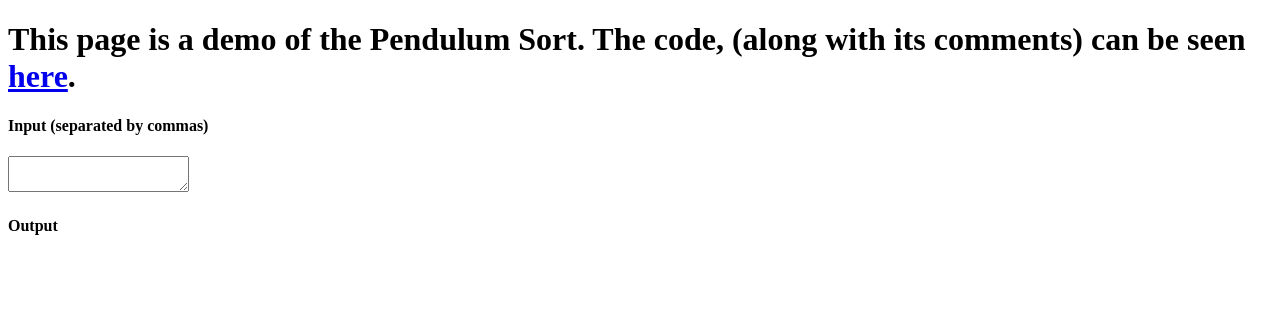
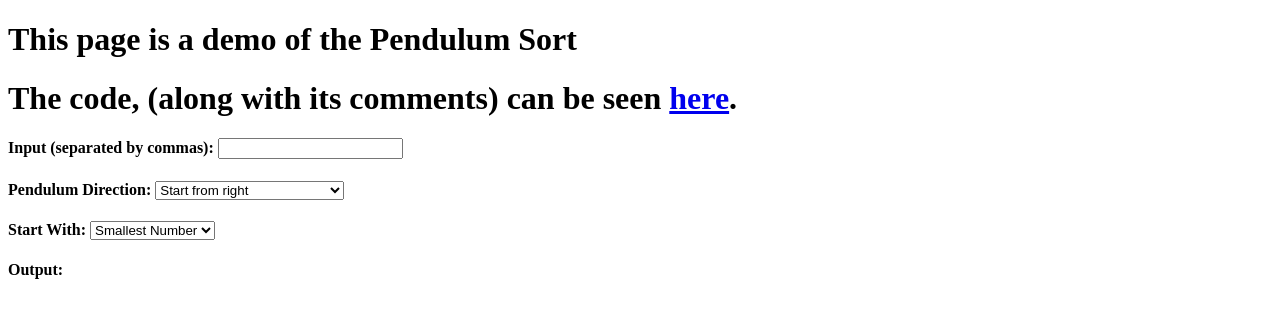
Before and after one commit to ishey4/PendulumSort, a plain HTML site: page index.html in a window 1280 px wide. Drawn offline with Linux system fonts and the light colour scheme.

Commit message:
Update index.html
Update to dynamically change sorting

```diff
--- a/index.html
+++ b/index.html
@@ -1,5 +1,4 @@
 <!doctype html>
-
 <html lang="en">
 
 <head>
@@ -7,29 +6,54 @@
     <title>PendulumSort</title>
     <meta name="description" content="PendulumSort">
     <meta name="author" content="SitePoint">
+    <link rel="stylesheet" href="styles.css">
+    <script src="pendulum.js" type="text/javascript"></script>
+    <script src="separateNumbers.js" type="text/javascript"></script>
+</head>
 
-    <link rel="stylesheet" href="styles.css">
-<script src="pendulum.js" type="text/javascript"></script>
-<script src="separateNumbers.js" type="text/javascript"></script>
-</head>
 <body>
-    <h1>This page is a demo of the Pendulum Sort. The code, (along with its comments) can be seen <a href="pendulum.js" target="_blank">here</a>.</h1>
+    <h1>This page is a demo of the Pendulum Sort</h1>
+    <h1>The code, (along with its comments) can be seen <a href="pendulum.js" target="_blank">here</a>.</h1>
+    <h4>
+        <span>Input (separated by commas):</span> <input id="textArea"></input>
+    </h4>
+    <h4>
+        <span>Pendulum Direction:</span>
+        <select id="cadence">
+            <option value="startRight">Start from right</option>
+            <option value="startLeft">Start from left</option>
+            <option value="startCenterThenRight">Start from center swing right</option>
+            <option value="startCenterThenLeft">Start from center swing left</option>
+        </select>
+    </h4>
+    <h4>
+        <span>Start With:</span>
+        <select id="startWith">
+            <option value="">Smallest Number</option>
+            <option value="1">Largest Number</option>
+        </select>
+    </h4>
+    <h4>
+        <span>Output:</span> <span id="sortedValues"></span>
+    </h4>
+    <script>
+        const input = document.getElementById('textArea');
+        const outputDiv = document.getElementById('sortedValues')
+        const eventsToListenFor = ['keyup', 'change']
 
-    <h4>Input (separated by commas)</h4>
-    <textarea id="textArea"></textarea>
+        eventsToListenFor.forEach((event) => {
+            document.addEventListener(event, (e) => {
+                const cadence = document.getElementById("cadence").value;
+                const startWithLargestNumber = !!document.getElementById("startWith").value
+                const inputText = document.getElementById("textArea").value;
 
-    <h4>Output</h4>
-    <div id="sortedValues"></div>
+                const inputArray = separateNumbers(inputText);
+                const outputArray = pendulum(inputArray, startWithLargestNumber, cadence);
+                outputDiv.innerHTML = outputArray.join(", ")
+            })
+        });
 
-<script >
-    const input = document.getElementById('textArea');
-    const outputDiv = document.getElementById('sortedValues')
-    input.addEventListener('keyup', (e)=>{
-        const inputArray = separateNumbers(e)
-        const outputArray = pendulum(inputArray)
-        outputDiv.innerHTML = outputArray.join(", ")
-    } )
+    </script>
+</body>
 
-</script>
-</body>
 </html>
```
